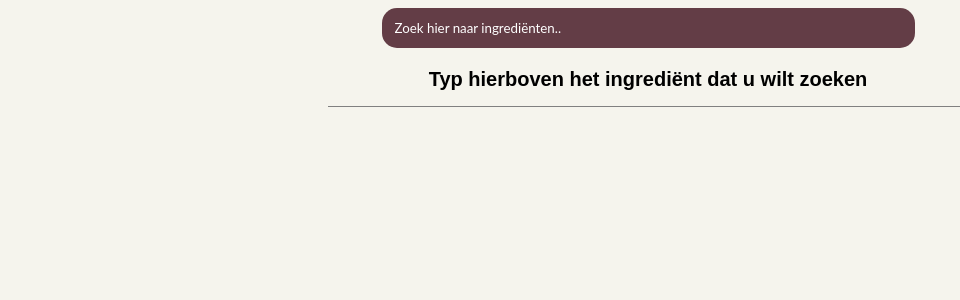
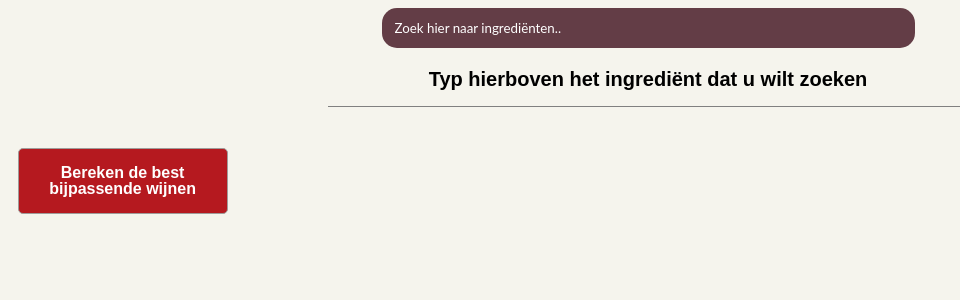
Before and after one commit to Jelmer-Ketelaar/grandcruwijnen-Sommelier, a Symfony app: template templates/ingrediënts/index.html.twig in a window 1280 px wide. Shown: the top 300 px of the page, without its empty margins (0-960 px from the left). Run offline with Twig, Linux system fonts and the light colour scheme; the template is opened without the code that fills it, so the values that code supplies are empty; some libraries are stand-ins or nearby versions.

Commit message:
Update index.html.twig

```diff
--- a/templates/ingrediënts/index.html.twig
+++ b/templates/ingrediënts/index.html.twig
@@ -7,6 +7,8 @@
     <meta http-equiv="X-UA-Compatible" content="ie=edge">
     <title>Grandcruwijnen</title>
     <link rel="stylesheet" href="{{ asset('style/style.css') }}">
+    <link rel="stylesheet" href="https://pro.fontawesome.com/releases/v5.10.0/css/all.css"
+          integrity="sha384-AYmEC3Yw5cVb3ZcuHtOA93w35dYTsvhLPVnYs9eStHfGJvOvKxVfELGroGkvsg+p" crossorigin="anonymous"/>
 </head>
 <body class="body_ingredients">
 <label>
@@ -35,13 +37,13 @@
     {% set counterProduct = counterProduct + 1 %}
     <div style='background-color:white; padding:10px; margin:10px; width:190px; text-align:left;'>
         {{ ingredient }}
-            <a><img src='https://vanlaak.cc/img/delete-icon.png' onclick='removeIngredient({{ingredient|replace({' ': ''})|replace({'&': ''})}})' style='width:20px; float:right;'></a>
+        <a><i class="far fa-trash-alt"
+              onclick='removeIngredient({{ ingredient|replace({' ': ''})|replace({'&': ''}) }})'
+              style='width:20px; float:right; cursor: pointer'></i></a>
     </div>
 {% endfor %}
 
-    {% if ingredientSelected != '' %}
-    <button class='searchButton' href='' >Bereken de best bijpassende wijnen</button>
-    {% endif %}
+<button class='searchButton'>Bereken de best bijpassende wijnen</button>
 
 </body>
 {% block javascripts %}
@@ -53,7 +55,7 @@
             input = input.toLowerCase();
             let x = document.getElementsByClassName('ingredients');
 
-            if(input == ''){
+            if (input === '') {
                 document.getElementById('allList').style.display = 'none';
             } else {
                 document.getElementById('allList').style.display = 'block';
@@ -71,7 +73,8 @@
         function ingredientSelect(){
             document.getElementById('ingredientForm').click();
         }
-        function ingredientDivChoose(idIngredient){
+
+        function ingredientDivChoose(idIngredient) {
 
             var idIngredientt = idIngredient.value.replace(/ /g, "");
             var idIngredient2 = idIngredientt.replace("&", "");
@@ -79,12 +82,11 @@
             document.getElementById(idIngredient2).click();
             ingredientSelect();
         }
-        function removeIngredient(nameIngredient){
+
+        function removeIngredient(nameIngredient) {
             document.getElementById(nameIngredient.value.replace(/ /g, "").replace("&", "")).click();
             ingredientSelect();
         }
-
-
     </script>
 {% endblock %}
 </html>
```
Lines whose indentation alone changed are shown as unchanged.
